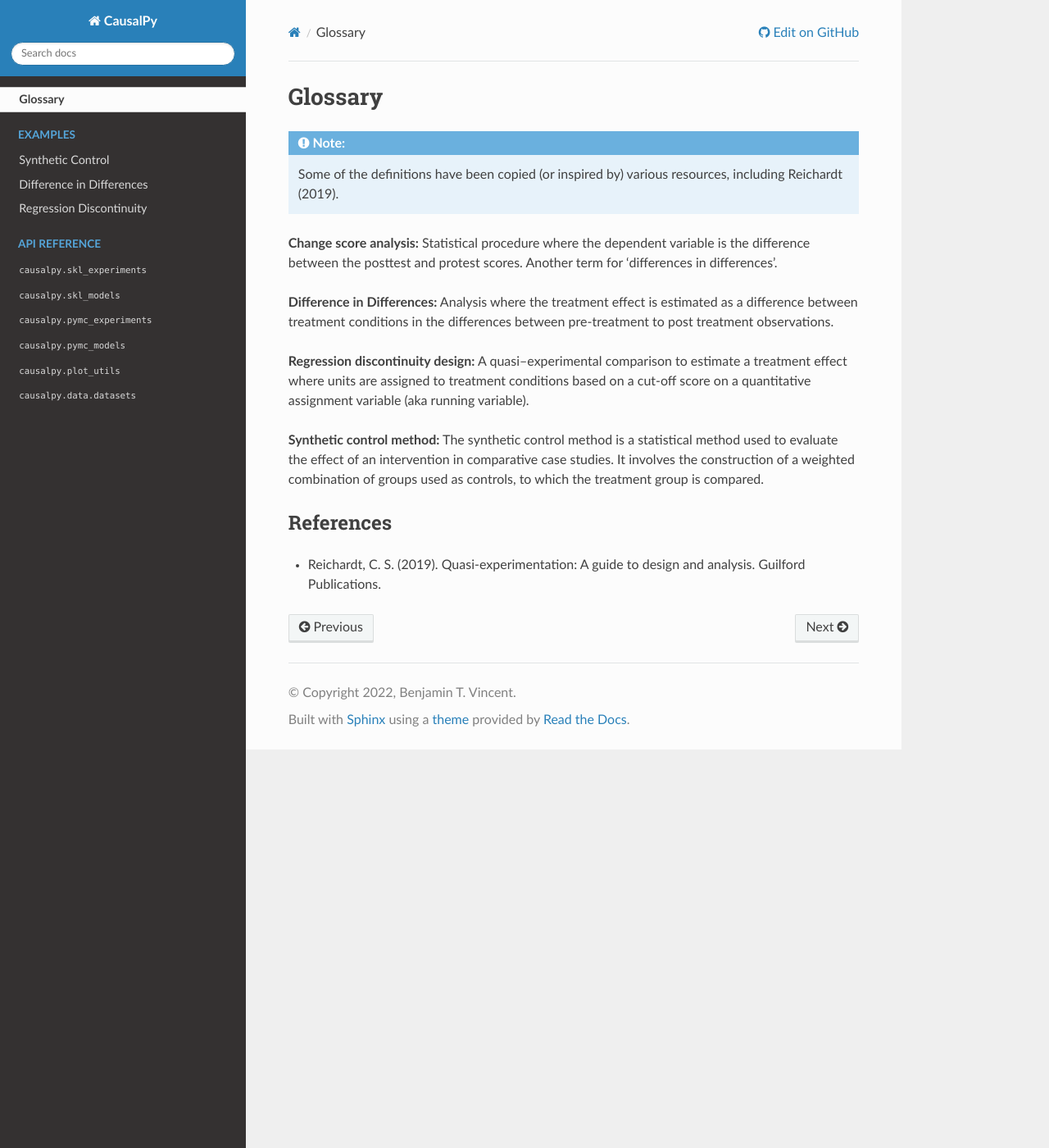
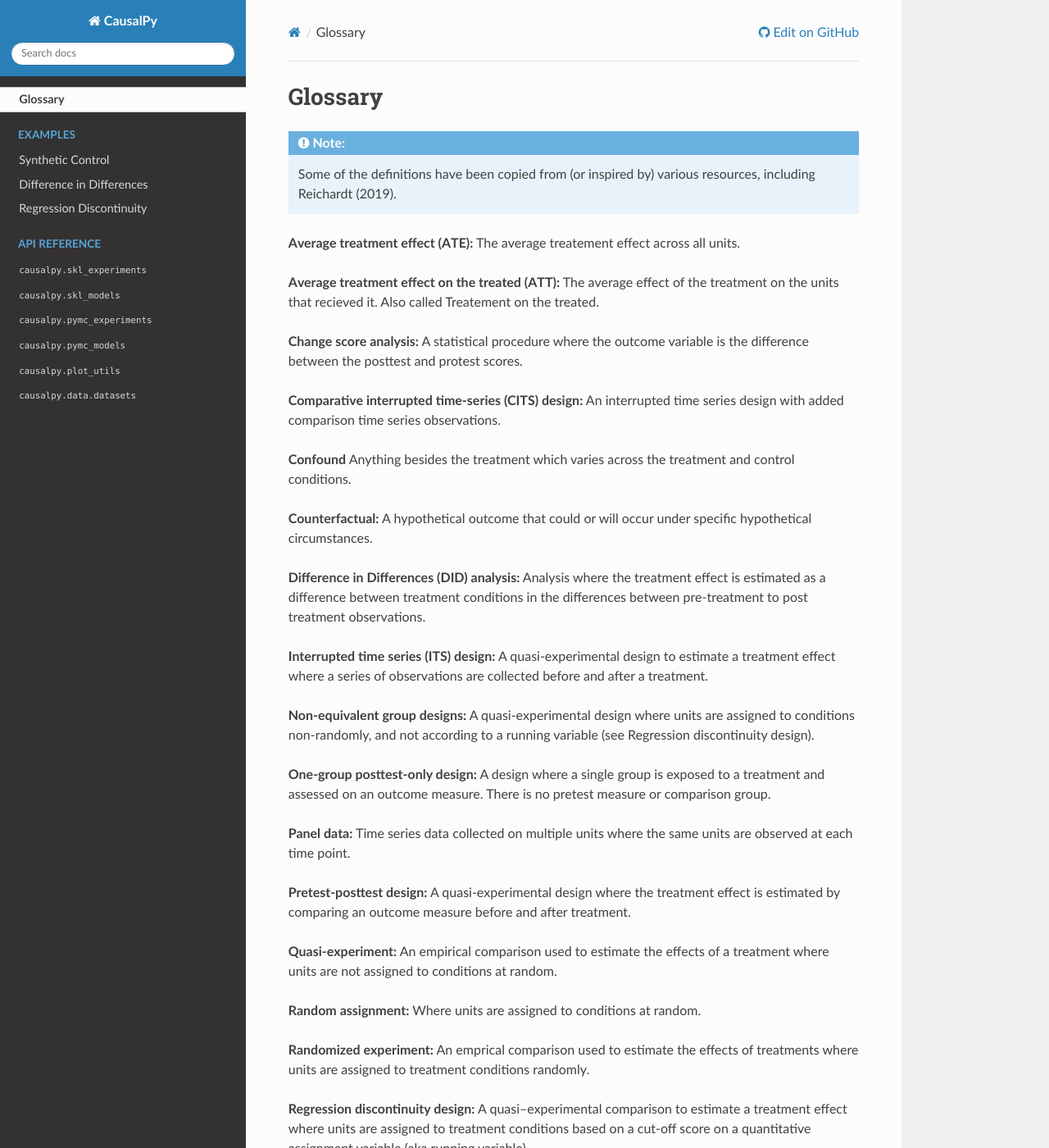
Before and after one commit to pymc-labs/CausalPy, a Sphinx documentation site: the page built from docs/glossary.md, in a window 1280 px wide and 1400 px high. Shown: the whole window at 82% size. Built offline with Sphinx 7.4.7 and the Read the Docs theme 2.0.0, drawn with Linux system fonts in a browser that asks for light colours; some of the changed text lies outside the part shown.

Commit message:
add more entries to the glossary

```diff
--- a/docs/glossary.md
+++ b/docs/glossary.md
@@ -2,16 +2,48 @@
 
 <div class="admonition note" name="html-admonition">
 <p class="title">Note:</p>
-Some of the definitions have been copied (or inspired by) various resources, including Reichardt (2019).
+Some of the definitions have been copied from (or inspired by) various resources, including Reichardt (2019).
 </div>
 
-**Change score analysis:** Statistical procedure where the dependent variable is the difference between the posttest and protest scores. Another term for 'differences in differences'.
+**Average treatment effect (ATE):** The average treatement effect across all units.
 
-**Difference in Differences:** Analysis where the treatment effect is estimated as a difference between treatment conditions in the differences between pre-treatment to post treatment observations.
+**Average treatment effect on the treated (ATT):** The average effect of the treatment on the units that recieved it. Also called Treatement on the treated.
+
+**Change score analysis:** A statistical procedure where the outcome variable is the difference between the posttest and protest scores.
+
+**Comparative interrupted time-series (CITS) design:** An interrupted time series design with added comparison time series observations.
+
+**Confound** Anything besides the treatment which varies across the treatment and control conditions.
+
+**Counterfactual:** A hypothetical outcome that could or will occur under specific hypothetical circumstances.
+
+**Difference in Differences (DID) analysis:** Analysis where the treatment effect is estimated as a difference between treatment conditions in the differences between pre-treatment to post treatment observations.
+
+**Interrupted time series (ITS) design:** A quasi-experimental design to estimate a treatment effect where a series of observations are collected before and after a treatment.
+
+**Non-equivalent group designs:** A quasi-experimental design where units are assigned to conditions non-randomly, and not according to a running variable (see Regression discontinuity design).
+
+**One-group posttest-only design:** A design where a single group is exposed to a treatment and assessed on an outcome measure. There is no pretest measure or comparison group.
+
+**Panel data:** Time series data collected on multiple units where the same units are observed at each time point.
+
+**Pretest-posttest design:** A quasi-experimental design where the treatment effect is estimated by comparing an outcome measure before and after treatment.
+
+**Quasi-experiment:** An empirical comparison used to estimate the effects of a treatment where units are not assigned to conditions at random.
+
+**Random assignment:** Where units are assigned to conditions at random.
+
+**Randomized experiment:** An emprical comparison used to estimate the effects of treatments where units are assigned to treatment conditions randomly.
 
 **Regression discontinuity design:** A quasi–experimental comparison to estimate a treatment effect where units are assigned to treatment conditions based on a cut-off score on a quantitative assignment variable (aka running variable).
 
+**Sharp regression discontinuity design:** A Regression discontinuity design where allocation to treatment or control is determined by a sharp threshold / step function.
+
 **Synthetic control method:** The synthetic control method is a statistical method used to evaluate the effect of an intervention in comparative case studies. It involves the construction of a weighted combination of groups used as controls, to which the treatment group is compared.
+
+**Treatement on the treated (TOT) effect:** The average effect of the treatment on the units that recieved it. Also called the average treatment effect on the treated (ATT).
+
+**Treatment effect:** The difference in outcomes between what happened after a treatment is implemented and what would have happened (see Counterfactual) if the treatment had not been implemented, assuming everything else had been the same.
 
 ## References
 * Reichardt, C. S. (2019). Quasi-experimentation: A guide to design and analysis. Guilford Publications.
```
